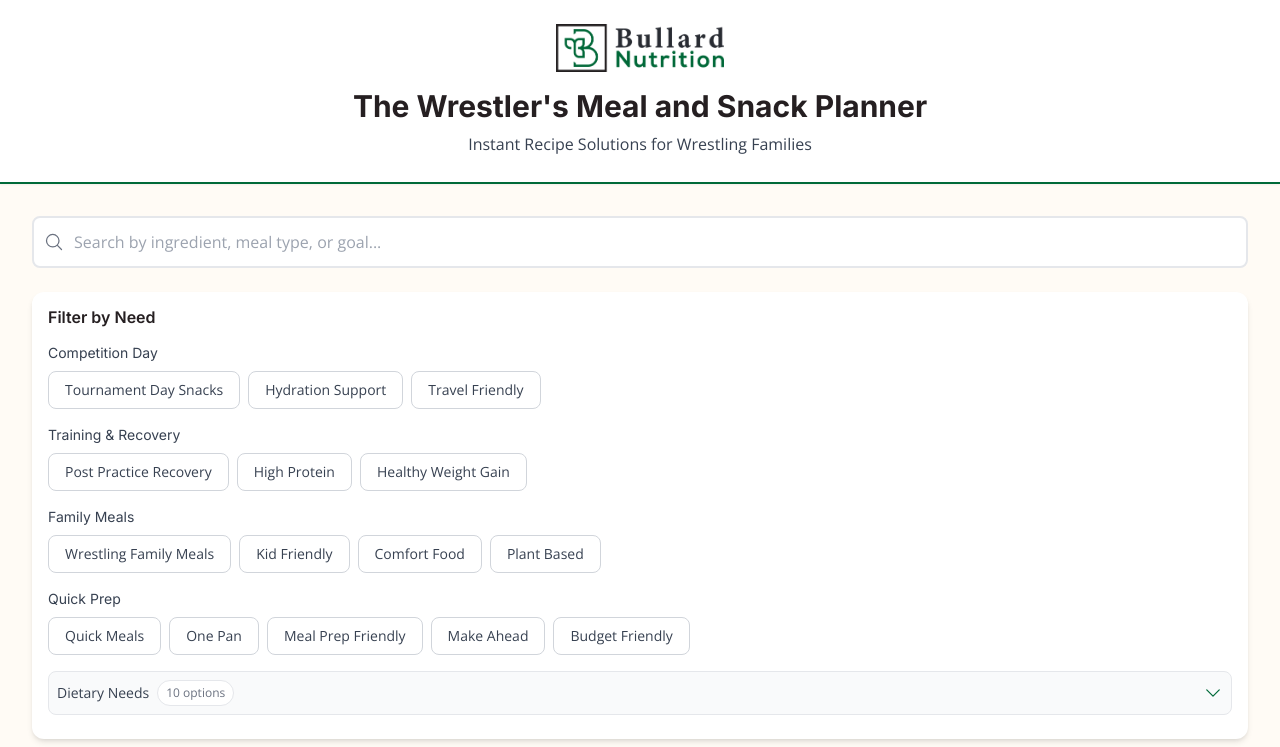
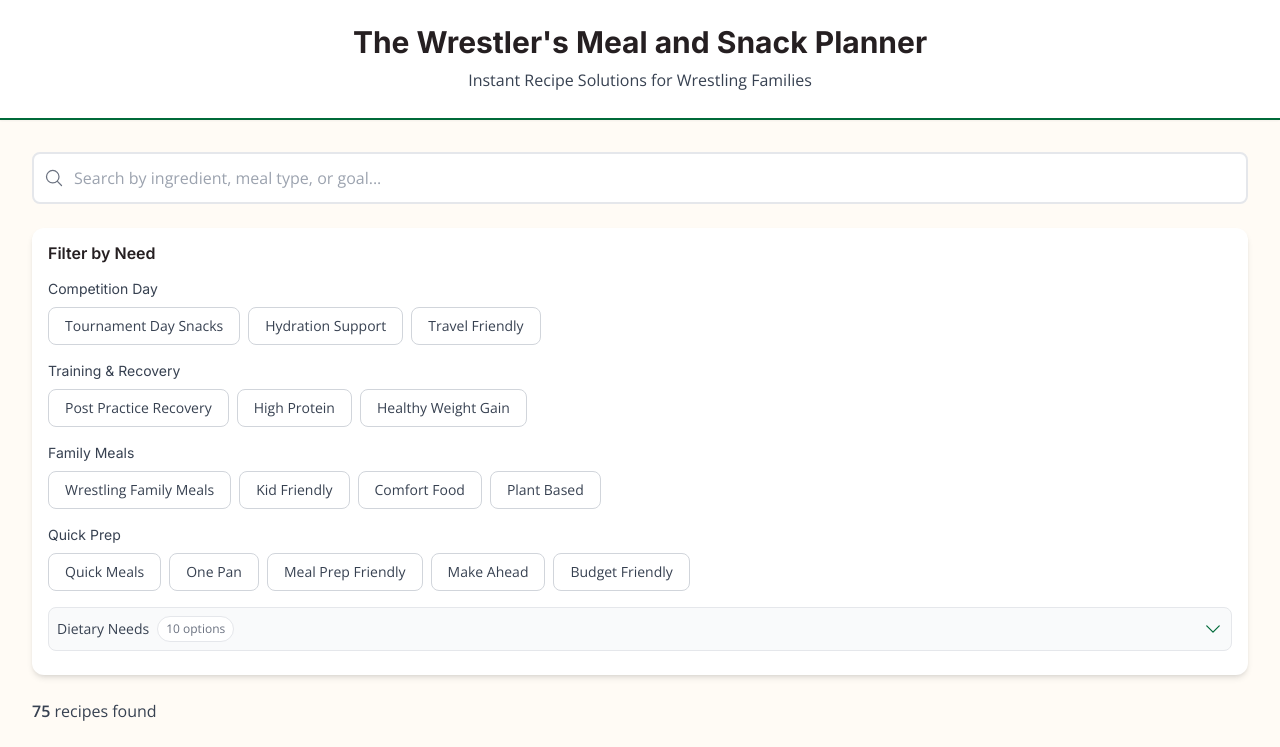
Before and after one commit to GitGoodNutrititon/wrestlers-meal-snack-planner, a Next.js app: page / in a window 1280 px wide. Shown: the top 747 px of the page. Built offline with nearby package versions, Linux system fonts and the light colour scheme.

Commit message:
Remove duplicate Bullard Nutrition logo for iframe embedding

```diff
--- a/src/pages/index.tsx
+++ b/src/pages/index.tsx
@@ -1,6 +1,5 @@
 import { useState, useEffect, useMemo } from 'react';
 import Head from 'next/head';
-import Image from 'next/image';
 import { Recipe, SearchFilters, TagCategory } from '@/types';
 import { RecipeSearchEngine, createSearchFilters } from '@/lib/search';
 import { useIframeHeightUpdate } from '@/lib/iframe';
@@ -182,16 +181,6 @@ export default function Home() {
         <header className="bg-white shadow-sm border-b-2 border-brand-forest">
           <div className="mobile-container lg:desktop-container py-6">
             <div className="text-center">
-              <div className="h-12 mx-auto mb-4 relative">
-                <Image
-                  src="/bullard-nutrition-logo.png"
-                  alt="Bullard Nutrition"
-                  width={200}
-                  height={48}
-                  className="h-12 w-auto mx-auto"
-                  priority
-                />
-              </div>
               <h1 className="text-2xl lg:text-3xl font-bold text-brand-charcoal">
                 The Wrestler&apos;s Meal and Snack Planner
               </h1>
```
